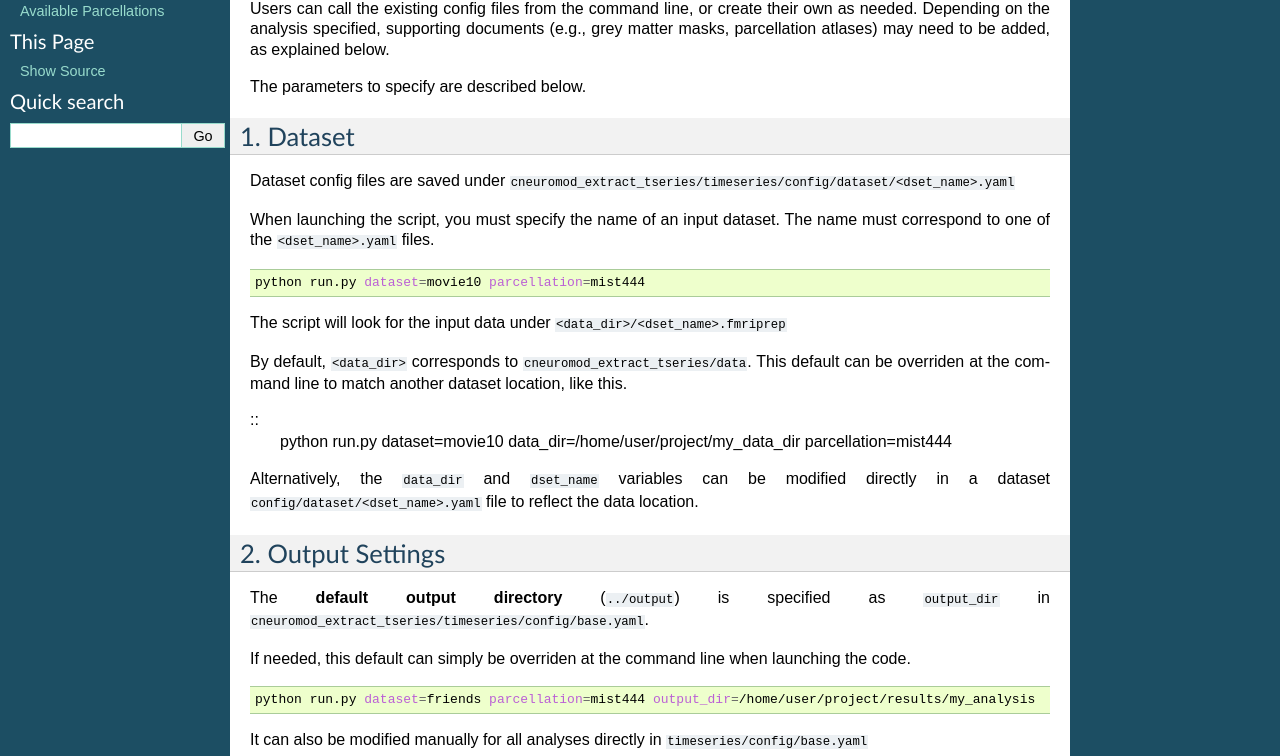
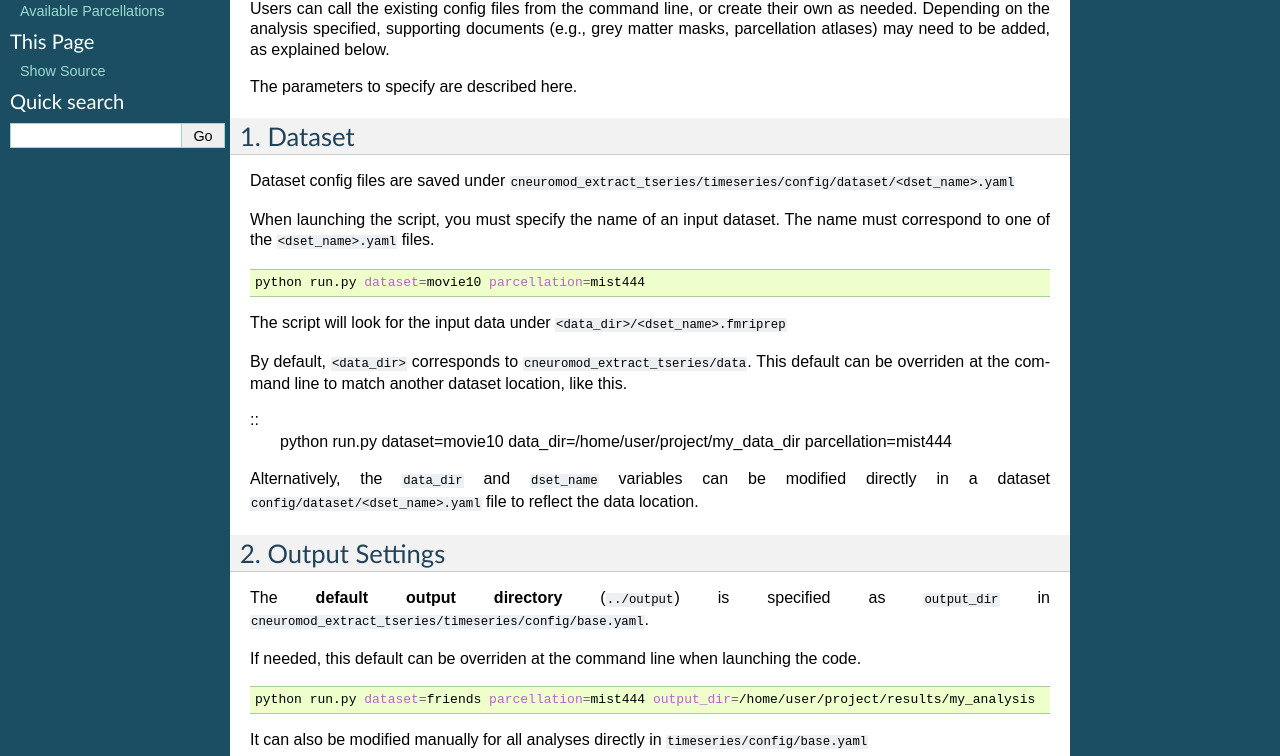
Before and after one commit to courtois-neuromod/cneuromod_extract_tseries, a Sphinx documentation site: the page built from docs/running.rst, in a window 1280 px wide and 1400 px high. Shown: the part 289-1045 px from the top of the window. Built offline with Sphinx 7.4.7, drawn with Linux system fonts in a browser that asks for light colours.

Commit message:
Update running.rst

```diff
--- a/docs/running.rst
+++ b/docs/running.rst
@@ -17,7 +17,7 @@ own as needed. Depending on the analysis specified, supporting documents
 (e.g., grey matter masks, parcellation atlases) may need to be added, as
 explained below.
 
-The parameters to specify are described below.
+The parameters to specify are described here.
 
 
 1. Dataset
@@ -52,7 +52,7 @@ directly in a dataset ``config/dataset/<dset_name>.yaml`` file to reflect the da
 The **default output directory** (``../output``) is specified as ``output_dir`` in
 ``cneuromod_extract_tseries/timeseries/config/base.yaml``.
 
-If needed, this default can simply be overriden at the command line when launching the code.
+If needed, this default can be overriden at the command line when launching the code.
 ::
     python run.py dataset=friends parcellation=mist444 output_dir=/home/user/project/results/my_analysis
 
```
